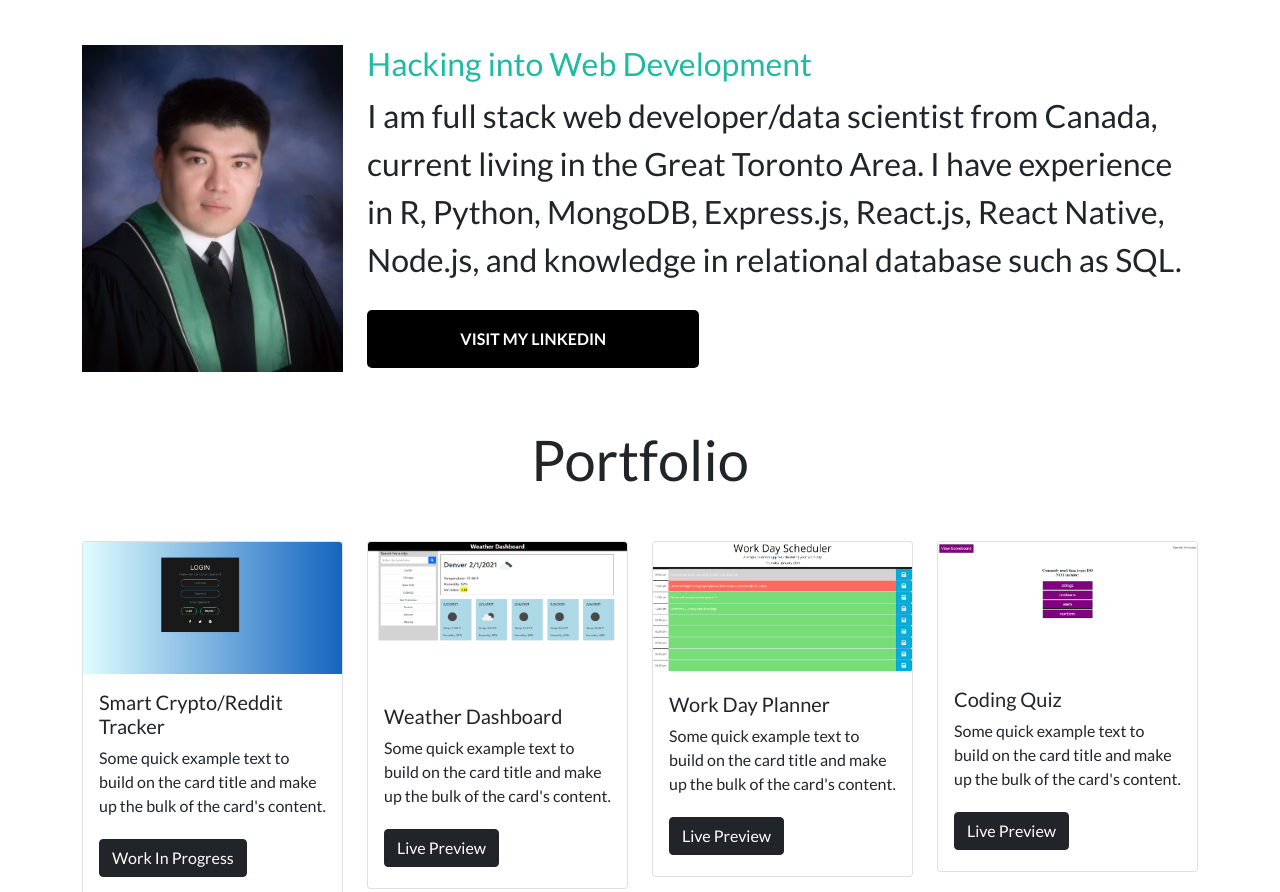
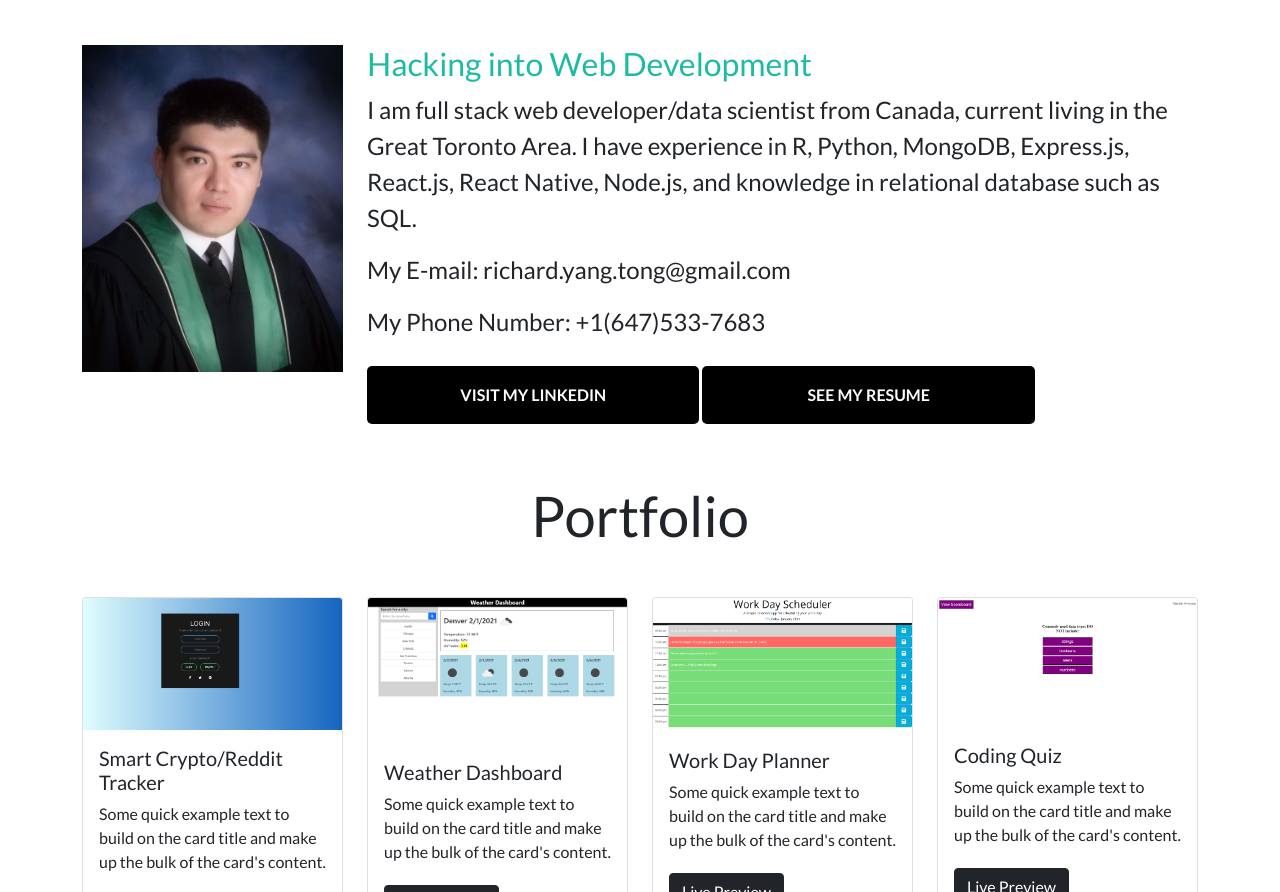
Before and after one commit to Dragontalker/FullStack-DeveloperPortfolio, a plain HTML site: page index.html in a window 1280 px wide. Shown: the part 929-1821 px from the top of the page. Drawn offline with nearby package versions, Linux system fonts and the light colour scheme.

Commit message:
Added contact information.

```diff
--- a/Assets/CSS/style.css
+++ b/Assets/CSS/style.css
@@ -61,7 +61,7 @@ body {
 }
 
 #about p {
-    font-size: 2rem;
+    font-size: 1.5rem;
 }
 
 #about .btn {
--- a/index.html
+++ b/index.html
@@ -64,9 +64,13 @@
             <div class="col-lg-9 col-md-6 col-sm-12">
                 <h2>Hacking into Web Development</h2>
                 <p>I am full stack web developer/data scientist from Canada, current living in the Great Toronto Area. I have experience in R, Python, MongoDB, Express.js, React.js, React Native, Node.js, and knowledge in relational database such as SQL.</p>
-
+                <p>My E-mail: richard.yang.tong@gmail.com</p>
+                <p>My Phone Number: +1(647)533-7683</p>
                 <button class="btn">
                     <a href="https://www.linkedin.com/in/richard-yang-tong/">VISIT MY LINKEDIN</a>
+                </button>
+                <button class="btn">
+                    <a href="https://drive.google.com/file/d/1YCPcCtgUMWaulGY-m1Xev_oU-GQDrpIh/view?usp=sharing">SEE MY RESUME</a>
                 </button>
             </div>
         </div>
```
